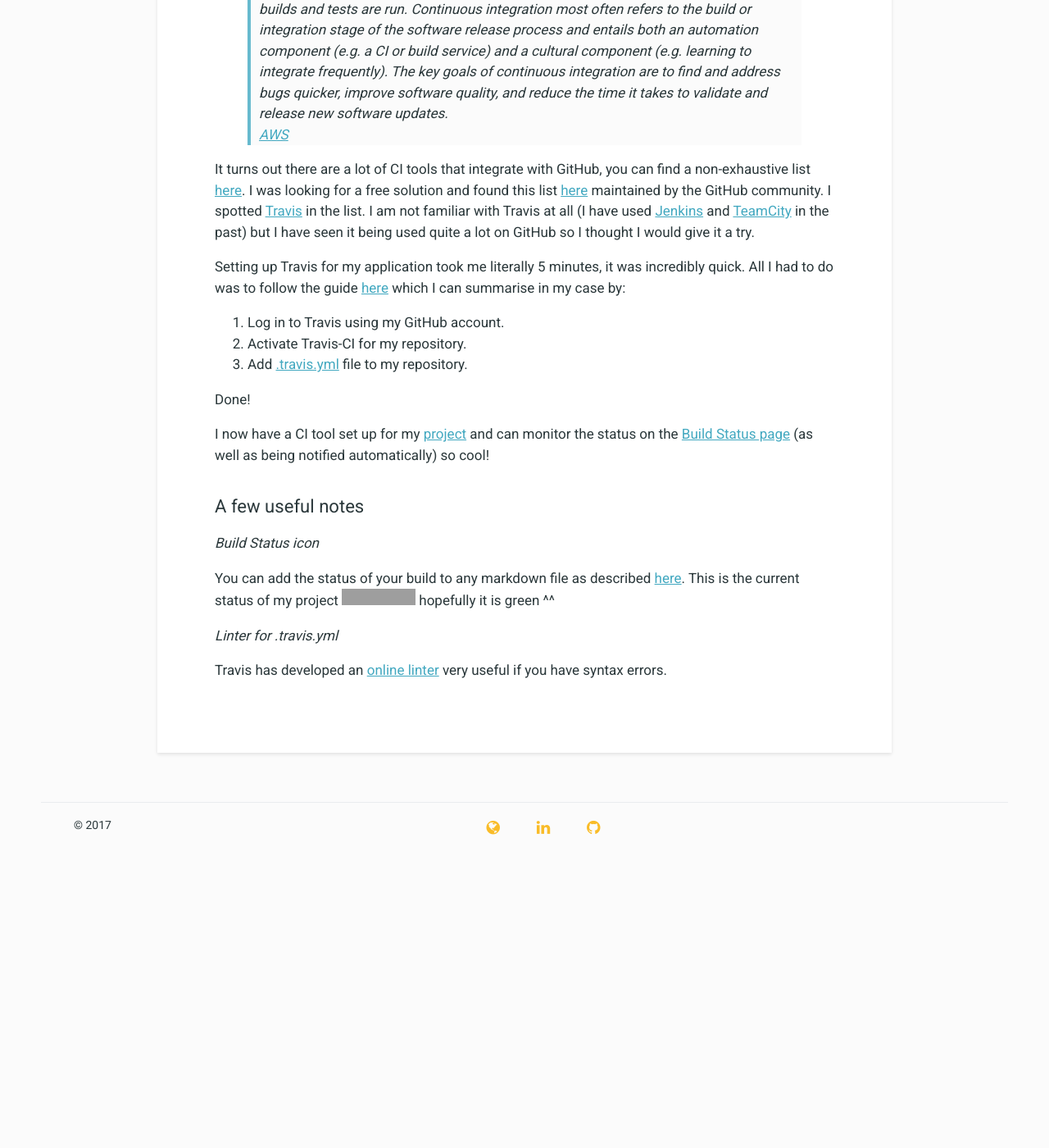
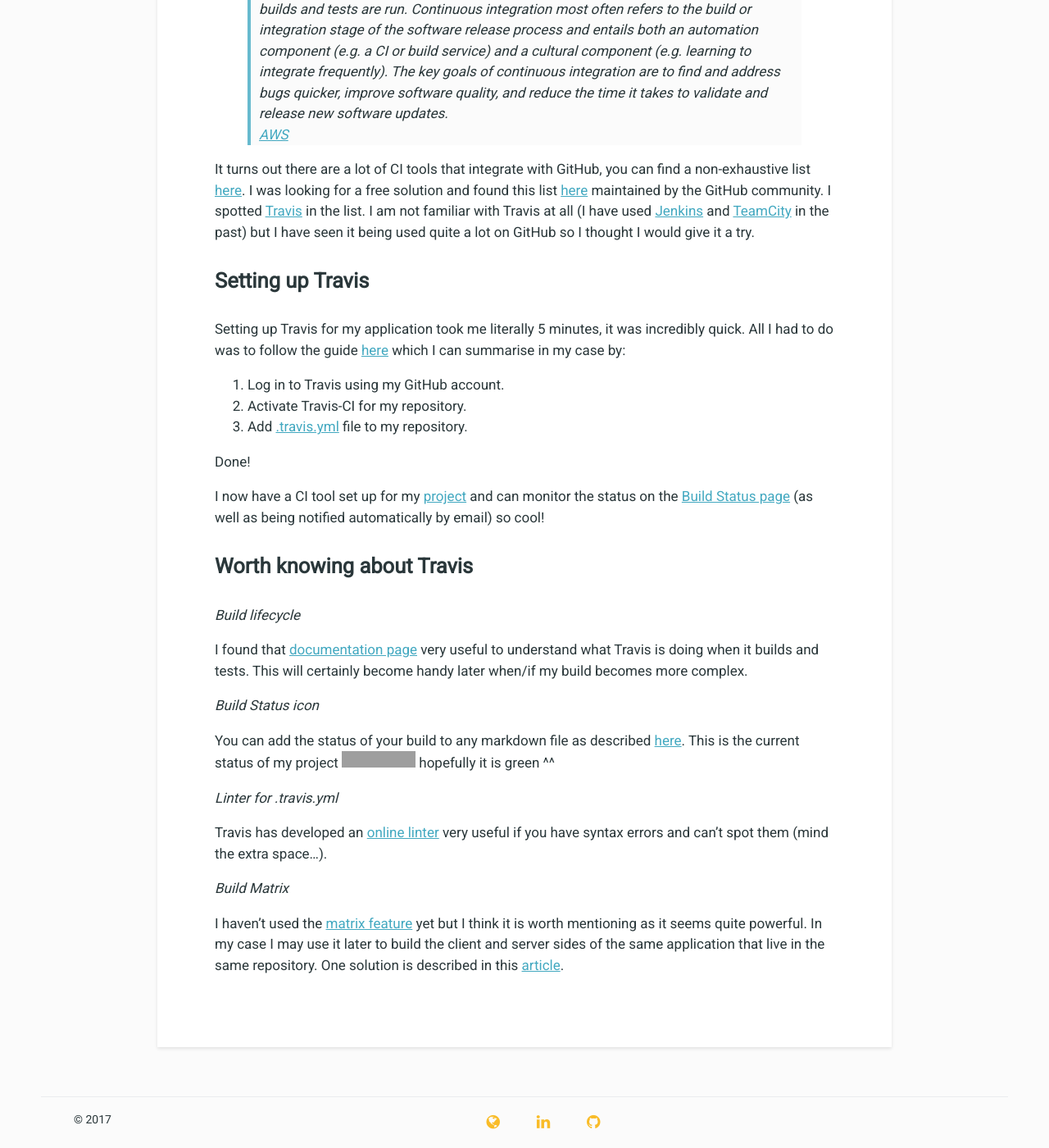
Before and after one commit to caroleolivier/caroleolivier.github.io, a Jekyll site: the page built from _posts/2017-10-03-continuous-integration-in-github.md, in a window 1280 px wide and 1400 px high, scrolled down 484 px. Shown: the whole window at 82% size. Built offline with Jekyll 4.4.1, drawn with Linux system fonts in a browser that asks for light colours; before the commit the page ends 1525 px from its top, so only the background shows below that; grey boxes are pictures that could not be loaded.

Commit message:
Improve article

```diff
--- a/_posts/2017-10-03-continuous-integration-in-github.md
+++ b/_posts/2017-10-03-continuous-integration-in-github.md
@@ -15,6 +15,8 @@
 
 It turns out there are a lot of CI tools that integrate with GitHub, you can find a non-exhaustive list [here](https://github.com/marketplace/category/continuous-integration). I was looking for a free solution and found this list [here](https://github.com/ligurio/Continuous-Integration-services/blob/master/continuous-integration-services-list.md) maintained by the GitHub community. I spotted [Travis](https://travis-ci.org) in the list. I am not familiar with Travis at all (I have used [Jenkins](https://jenkins.io/) and [TeamCity](https://www.jetbrains.com/teamcity/) in the past) but I have seen it being used quite a lot on GitHub so I thought I would give it a try.
 
+#### Setting up Travis
+
 Setting up Travis for my application took me literally 5 minutes, it was incredibly quick. All I had to do was to follow the guide [here](https://docs.travis-ci.com/user/getting-started/) which I can summarise in my case by:
 
 1. Log in to Travis using my GitHub account.
@@ -23,10 +25,14 @@
 
 Done!
 
-I now have a CI tool set up for my [project](https://github.com/caroleolivier/minimal-react-starter/tree/v3.0.0) and can monitor the status on the [Build Status page](https://travis-ci.org/caroleolivier/minimal-react-starter) (as well as being notified automatically) so cool!
+I now have a CI tool set up for my [project](https://github.com/caroleolivier/minimal-react-starter/tree/v3.0.0) and can monitor the status on the [Build Status page](https://travis-ci.org/caroleolivier/minimal-react-starter) (as well as being notified automatically by email) so cool!
 
 
-##### A few useful notes
+#### Worth knowing about Travis
+
+_Build lifecycle_
+
+I found that [documentation page](https://docs.travis-ci.com/user/customizing-the-build#The-Build-Lifecycle) very useful to understand what Travis is doing when it builds and tests. This will certainly become handy later when/if my build becomes more complex.
 
 _Build Status icon_
 
@@ -34,4 +40,8 @@
 
 _Linter for .travis.yml_
 
-Travis has developed an [online linter](http://lint.travis-ci.org/) very useful if you have syntax errors.
+Travis has developed an [online linter](http://lint.travis-ci.org/) very useful if you have syntax errors and can't spot them (mind the extra space...).
+
+_Build Matrix_
+
+I haven't used the [matrix feature](https://docs.travis-ci.com/user/customizing-the-build/#Build-Matrix) yet but I think it is worth mentioning as it seems quite powerful. In my case I may use it later to build the client and server sides of the same application that live in the same repository. One solution is described in this [article](https://lord.io/blog/2014/travis-multiple-subdirs/).
```
